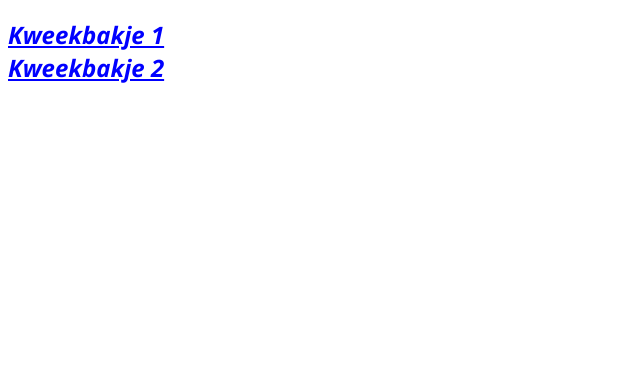
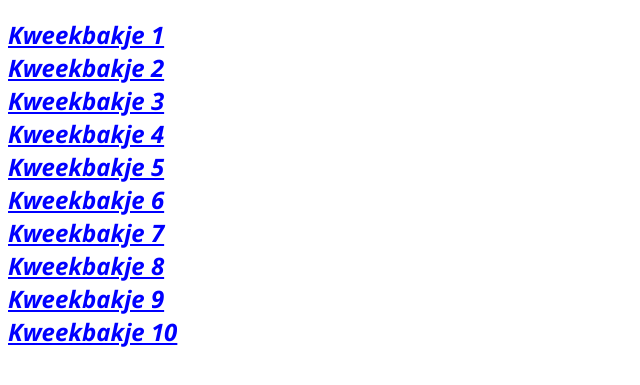
Before and after one commit to CBurg-College/CBurg-College.github.io, a plain HTML site: page index.html in a window 1280 px wide. Shown: the part 243-628 px from the top of the page, without its empty margins (0-640 px from the left). Drawn offline with Linux system fonts and the light colour scheme.

Commit message:
Add files via upload

```diff
--- a/index.html
+++ b/index.html
@@ -8,6 +8,14 @@
 <img src="logo.png" /><br/><br/><br/>
 <a href="k1/index.html" style="font-family:Segoe UI; font-size:18pt; font-weight:bold; font-style:italic; color:#0000FF;">Kweekbakje 1</a><br/>
 <a href="k2/index.html" style="font-family:Segoe UI; font-size:18pt; font-weight:bold; font-style:italic; color:#0000FF;">Kweekbakje 2</a><br/>
+<a href="k3/index.html" style="font-family:Segoe UI; font-size:18pt; font-weight:bold; font-style:italic; color:#0000FF;">Kweekbakje 3</a><br/>
+<a href="k4/index.html" style="font-family:Segoe UI; font-size:18pt; font-weight:bold; font-style:italic; color:#0000FF;">Kweekbakje 4</a><br/>
+<a href="k5/index.html" style="font-family:Segoe UI; font-size:18pt; font-weight:bold; font-style:italic; color:#0000FF;">Kweekbakje 5</a><br/>
+<a href="k6/index.html" style="font-family:Segoe UI; font-size:18pt; font-weight:bold; font-style:italic; color:#0000FF;">Kweekbakje 6</a><br/>
+<a href="k7/index.html" style="font-family:Segoe UI; font-size:18pt; font-weight:bold; font-style:italic; color:#0000FF;">Kweekbakje 7</a><br/>
+<a href="k8/index.html" style="font-family:Segoe UI; font-size:18pt; font-weight:bold; font-style:italic; color:#0000FF;">Kweekbakje 8</a><br/>
+<a href="k9/index.html" style="font-family:Segoe UI; font-size:18pt; font-weight:bold; font-style:italic; color:#0000FF;">Kweekbakje 9</a><br/>
+<a href="k10/index.html" style="font-family:Segoe UI; font-size:18pt; font-weight:bold; font-style:italic; color:#0000FF;">Kweekbakje 10</a><br/>
 
 </body>
 </html>
```
